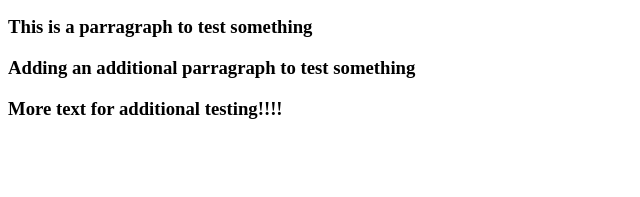
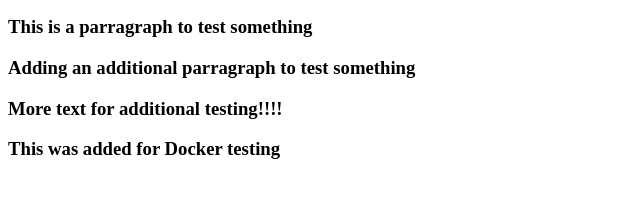
Before and after one commit to RamiroMM/Docker_Test, a plain HTML site: page index.html in a window 1280 px wide. Shown: the part 91-288 px from the top of the page, without its empty margins (0-640 px from the left). Drawn offline with Linux system fonts and the light colour scheme.

Commit message:
Update index.html

```diff
--- a/index.html
+++ b/index.html
@@ -4,4 +4,5 @@
   <p> This is a parragraph to test something <p>
   <p> Adding an additional parragraph to test something <p>
   <p> More text for additional testing!!!! <p>
+  <p> This was added for Docker testing <p>
 <html>
```
